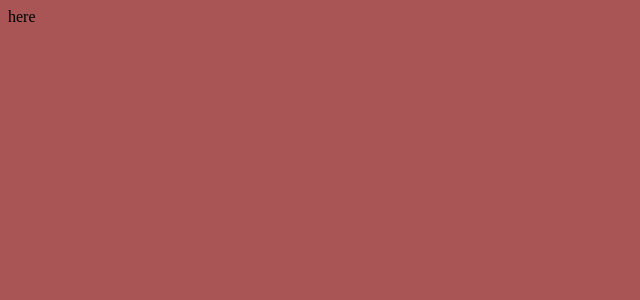
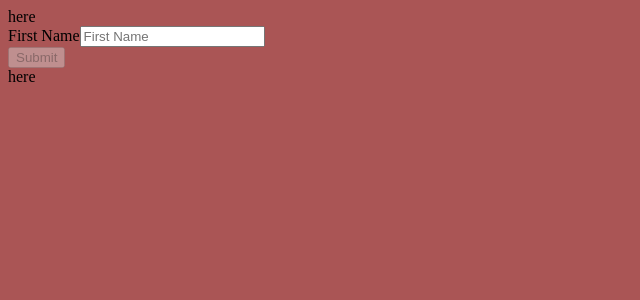
Before and after one commit to Lyubosumaz/react-online-shop, a Next.js app in the folder web/: page /register in a window 1280 px wide. Shown: the top 300 px of the page, without its empty margins (0-640 px from the left). Built offline with nearby package versions, Linux system fonts and the light colour scheme.

Commit message:
adding register form

```diff
--- /dev/null
+++ b/web/components/Test.tsx
@@ -0,0 +1,33 @@
+import { Field, withTypes } from 'react-final-form';
+
+type MyValues = {
+    username: string;
+    password: string;
+};
+const { Form } = withTypes<MyValues>();
+
+const onSubmit = async (values: any) => {
+    console.log(values);
+};
+
+export default function MyForm() {
+    return (
+        <Form
+            onSubmit={onSubmit}
+            render={({ handleSubmit, form, submitting, pristine, values }) => (
+                <form onSubmit={handleSubmit}>
+                    <div>
+                        <label>First Name</label>
+                        <Field name="firstName" component="input" type="text" placeholder="First Name" />
+                    </div>
+
+                    <div className="buttons">
+                        <button type="submit" disabled={submitting || pristine}>
+                            Submit
+                        </button>
+                    </div>
+                </form>
+            )}
+        />
+    );
+}
--- a/web/package.json
+++ b/web/package.json
@@ -8,9 +8,11 @@
         "start": "next start"
     },
     "dependencies": {
+        "final-form": "^4.20.1",
         "next": "9.2.2",
         "react": "16.13.0",
-        "react-dom": "16.13.0"
+        "react-dom": "16.13.0",
+        "react-final-form": "^6.5.2"
     },
     "devDependencies": {
         "@types/node": "13.7.7",
--- a/web/pages/register.tsx
+++ b/web/pages/register.tsx
@@ -1,9 +1,16 @@
 import React from 'react';
+import Form from '~/components/Test';
 
 interface registerProps {}
 
 const Register: React.FC<registerProps> = ({}) => {
-    return <div>here</div>;
+    return (
+        <>
+            <div>here</div>
+            <Form />
+            <div>here</div>
+        </>
+    );
 };
 
 export default Register;
```
Also changed, not shown: 1 other file (tests, documents, lock files or other folders).
